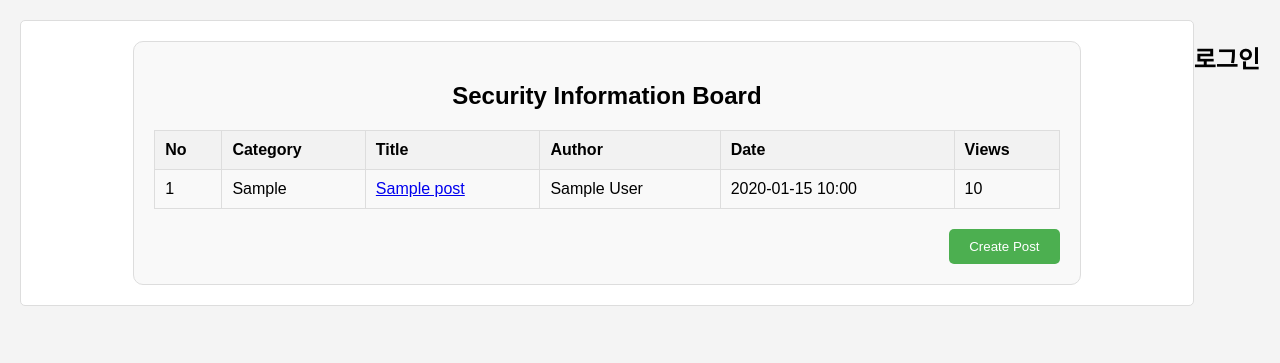
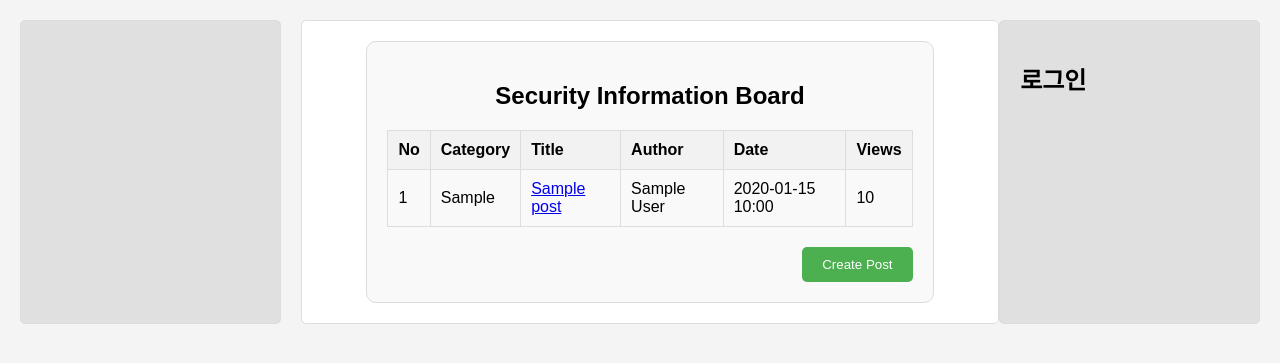
Before and after one commit to cha5s5dh/secuportal, a Django app: page /security-info/ in a window 1280 px wide. Shown: the part 110-473 px from the top of the page. Run offline with Django 5.2, Linux system fonts and the light colour scheme; tables that the repository leaves empty hold one stand-in row (values such as "Sample post").

Commit message:
게시판 완료

```diff
--- a/main/static/main/style.css
+++ b/main/static/main/style.css
@@ -48,10 +48,27 @@ nav ul.navbar li a:hover {
     margin: 20px;
 }
 
+.sidebar {
+    flex: 1;
+    padding: 20px;
+    background-color: #e0e0e0;
+    border: 1px solid #ddd;
+    border-radius: 5px;
+    margin-right: 20px;
+}
+
 .content {
-    flex: 2;
+    flex: 3;
     padding: 20px;
     background-color: white;
+    border: 1px solid #ddd;
+    border-radius: 5px;
+}
+
+.login {
+    flex: 1;
+    padding: 20px;
+    background-color: #e0e0e0;
     border: 1px solid #ddd;
     border-radius: 5px;
 }
@@ -63,6 +80,7 @@ nav ul.navbar li a:hover {
     padding: 20px;
     border-radius: 10px;
     background-color: #f9f9f9;
+    height: auto; /* 세로로 길게 설정 */
 }
 
 .board h2 {
```
